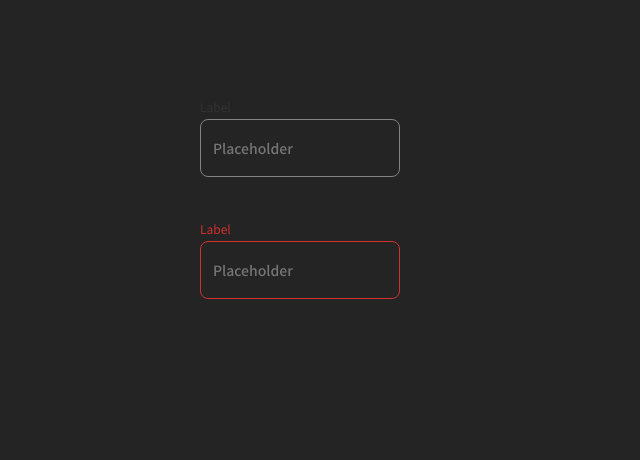
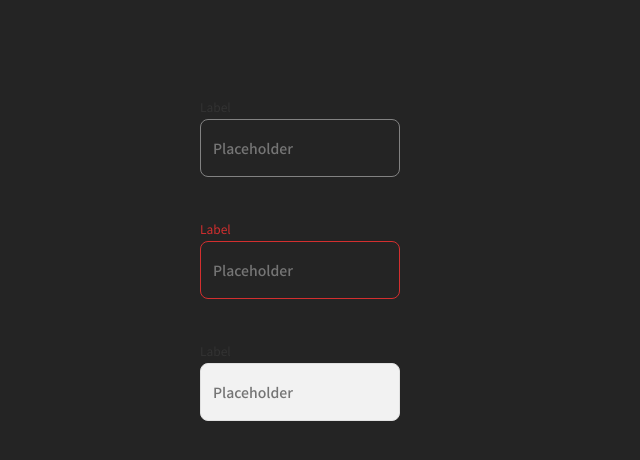
Before and after one commit to Adrian-Oliveira/-devChallenges__buttonComponent-Adrian-Oliveira-devChallenges__inputComponent, a React (Vite) app: page / in a window 1280 px wide. Shown: the top 460 px of the page, without its empty margins (0-640 px from the left). Built offline with nearby package versions, Linux system fonts and the light colour scheme.

Commit message:
Disable state added

```diff
--- a/src/App.tsx
+++ b/src/App.tsx
@@ -9,6 +9,7 @@ function App() {
     <div className="App">
       <Input/>
       <Input error/>
+      <Input disabled/>
     </div>
   )
 }
--- a/src/components/Input/input.scss
+++ b/src/components/Input/input.scss
@@ -34,14 +34,14 @@
                 color: #2962FF;
             }
         }
-    }
 
-    &:disabled{
-        background: #F2F2F2;
+        &:disabled{
+            background: #F2F2F2;
 
-        /* Gray 5 */
-        border: 1px solid #E0E0E0;
-        border-radius: 8px;
+            /* Gray 5 */
+            border: 1px solid #E0E0E0;
+            border-radius: 8px;
+        }
     }
 
     &--error{
```
